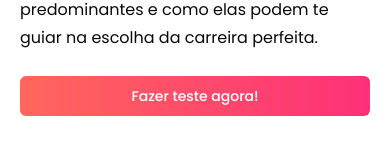
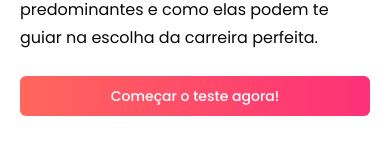
Before and after one commit to gepittes/match-career, a Next.js app: page / in a window 390 px wide. Shown: the part 1240-1394 px from the top of the page. Built offline with nearby package versions, Linux system fonts and the light colour scheme.

Commit message:
add link para whatsapp

```diff
--- a/components/sections/About.tsx
+++ b/components/sections/About.tsx
@@ -1,4 +1,5 @@
 "use client";
+import Link from "next/link";
 import Image from "next/image";
 import React from "react";
 import { Button } from "../ui/button";
@@ -49,13 +50,16 @@ export default function About() {
             {...AnimateButton}
             className="w-full"
           >
-            <Button
-              variant={"primary"}
-              size={"default"}
-              className="font-medium w-full md:w-3/5 py-0"
-            >
-              Fazer teste agora!
-            </Button>
+              <Button
+                asChild
+                variant={"primary"}
+                size={"default"}
+                className="font-medium py-0 z-10 w-full md:w-3/5"
+              >
+                <Link href="https://wa.me/5561981088070?text=Ol%C3%A1,%20gostaria%20de%20realizar%20o%20teste%20vocacional" target="_blank">
+                  Começar o teste agora!
+                </Link>
+              </Button>
           </motion.div>
         </div>
       </div>
--- a/components/sections/CustomAcordion.tsx
+++ b/components/sections/CustomAcordion.tsx
@@ -1,4 +1,5 @@
 "use client";
+import Link from "next/link";
 import AccordionComponent from "../ui/AcordionComponent";
 import { AnimateButton, AnimateTitle2, TitleY } from "../ui/AnimateMotion";
 import { Button } from "../ui/button";
@@ -25,11 +26,14 @@ const Home = () => {
         className="w-full text-center"
       >
         <Button
+          asChild
           variant={"primary"}
           size={"default"}
-          className="font-medium w-full md:w-2/5 py-0 mx-auto my-5"
+          className="font-medium py-0 z-10 w-full md:w-3/5"
         >
-          Fazer teste agora!
+          <Link href="https://wa.me/5561981088070?text=Ol%C3%A1,%20gostaria%20de%20realizar%20o%20teste%20vocacional" target="_blank">
+            Começar o teste agora!
+          </Link>
         </Button>
       </motion.div>
     </div>
--- a/components/sections/Hero.tsx
+++ b/components/sections/Hero.tsx
@@ -1,5 +1,5 @@
 "use client";
-
+import Link from "next/link";
 import Image from "next/image";
 import { Button } from "../ui/button";
 import ImagesMatch from "../ui/ImagesMatch";
@@ -52,13 +52,17 @@ export const Hero = () => {
             </motion.p>
             <motion.div {...AnimateContainer} {...AnimateButton} className="w-full">
               <Button
+                asChild
                 variant={"primary"}
                 size={"default"}
                 className="font-medium py-0 z-10 w-full md:w-3/5"
               >
-                Começar o teste agora!
+                <Link href="https://wa.me/5561981088070?text=Ol%C3%A1,%20gostaria%20de%20realizar%20o%20teste%20vocacional" target="_blank">
+                  Começar o teste agora!
+                </Link>
               </Button>
             </motion.div>
+
           </motion.div>
           <motion.div {...AnimateImage} className="relative">
             <ImagesMatch />
```
